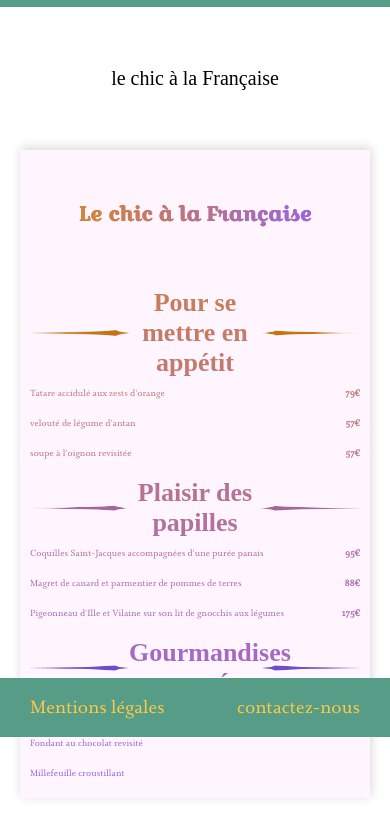
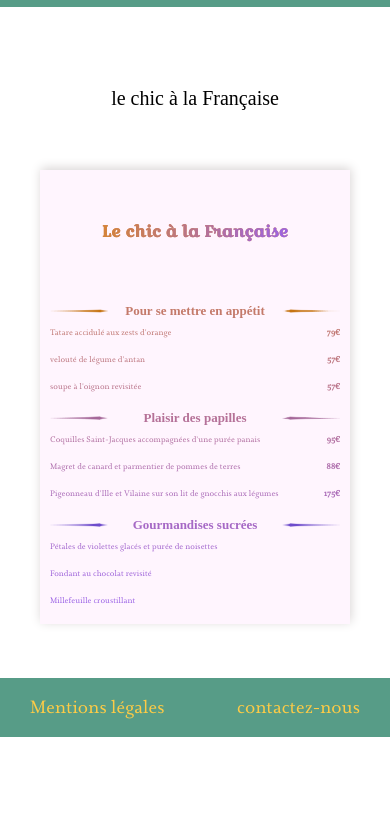
Before and after one commit to GeoffroyAlarcon/Projet3-OC, a website: page lechicàlafrançaise.html in a window 390 px wide. Shown: the part 107-938 px from the top of the page. After the commit the page ends 871 px from the top, so only its background shows below. Drawn offline with Linux system fonts and the light colour scheme; a web font is replaced by a local one.

Commit message:
fidélité maquette mobile first

```diff
--- a/lechicàlafrançaise.html
+++ b/lechicàlafrançaise.html
@@ -55,7 +55,7 @@
         </div>
 
         <main>
-            <div class="box-menu chic marginother">
+            <div class="chic box-menu marginother">
                 <div class="dégradéchic">
                 <div class="title">
                     <h1> Le chic à la Française</h1>
--- a/sass/base/_typography.scss
+++ b/sass/base/_typography.scss
@@ -120,9 +120,7 @@ font-size: 22px;
 
 h2{
 font-size: 20px;
-font-weight: bolder;
 margin: auto;
-text-align: justify;
 }
 
 H1{
--- a/sass/utils/_mixins.scss
+++ b/sass/utils/_mixins.scss
@@ -100,7 +100,10 @@ margin: auto;
     @media (max-width: 640px){
       .container{
         max-width: 100%;
-
+       margin: 20px;
+       h2{
+        font-size: 13px;
+       }
         }
 
 
@@ -143,7 +146,7 @@ footer{
         grid-gap: 30px;
         padding: 30px 0px;
          .menu-2 h2{
-          font-size: 12px;
+          font-size: 10px;
          }
         h2{
   font-size: 12px;
@@ -182,6 +185,15 @@ font-size: 20px;
       }
 
       }
+  .chic{
+
+  .title{
+  h1{
+  font-size: 16px;
+  }
+  }
+}
+
 
   .marginother{
   .plat{
@@ -206,6 +218,9 @@ width: 70px;
 }
 }
 .fin-maquette{
+h2{
+font-size: 18px;
+}
 .imgfin{
 
 padding: 0 10px;
@@ -217,10 +232,12 @@ width: 35px;
 .orga-menu{
 margin:10px;
 
-
+.ombremenu1{
+grid-template-columns: 20% 60% 20%;
+}
 
   p{
-  font-size: 10px;
+  font-size: 9px;
 }
 .prix{
   p{
```
Also changed, not shown: css/style.css, 1 other file.
